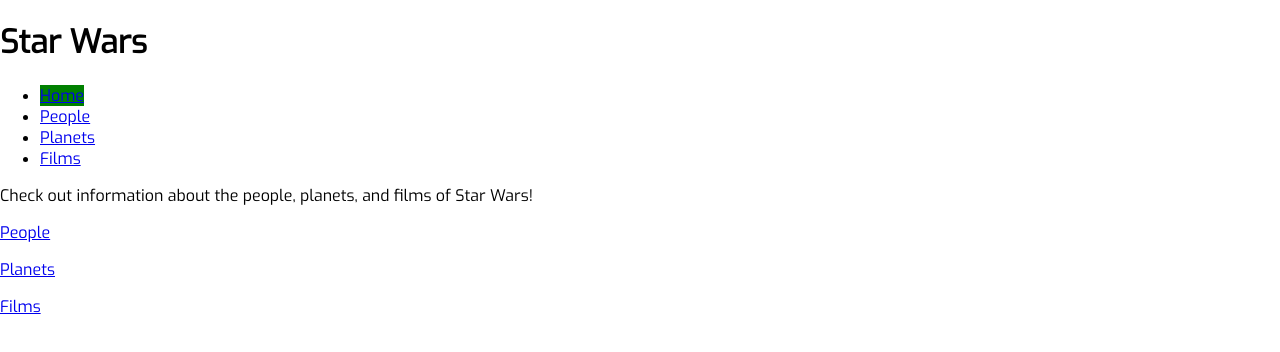
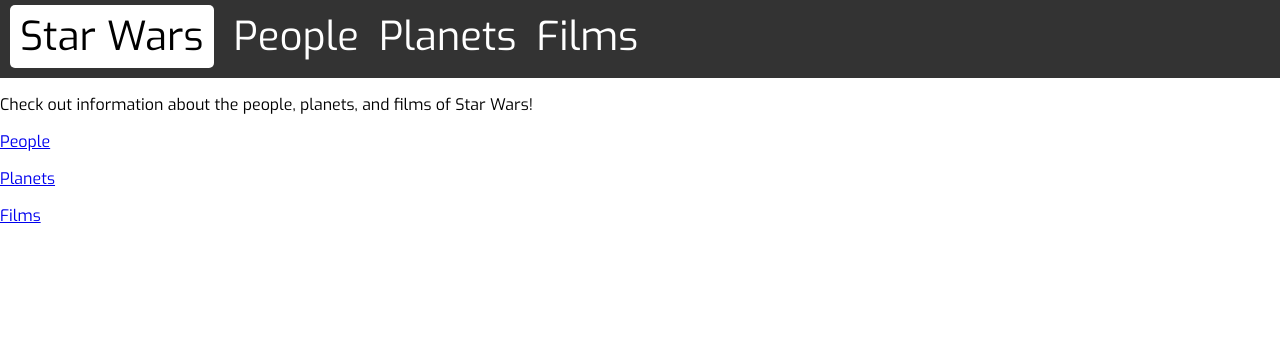
Before and after one commit to megahzord22/starwarsreactrouterapplication, a React (Vite) app: page / in a window 1280 px wide. Shown: the top 352 px of the page. Built offline with nearby package versions, Linux system fonts and the light colour scheme.

Commit message:
almost there

```diff
--- a/src/App.jsx
+++ b/src/App.jsx
@@ -25,8 +25,8 @@
 
 export function People() {
     return <>
-    <div>
-    <aside>
+    <div className="container">
+    <aside className="sidebar">
         <ul>
                     {Object.keys(peopleData).map(item => (
                         <li key={item}>
@@ -35,15 +35,15 @@
                     ))}
                 </ul>
     </aside>
+    <div className="content"><Outlet /></div>
     </div>
-    <div><Outlet /></div>
 </>
 }
 
 export function Planets() {
     return <>
-    <div>
-    <aside>
+    <div className="container">
+    <aside className="sidebar">
         <ul>
                     {Object.keys(planetsData).map(item => (
                         <li key={item}>
@@ -52,15 +52,15 @@
                     ))}
                 </ul>
     </aside>
+    <div className="content"><Outlet /></div>
     </div>
-    <div><Outlet /></div>
 </>
 }
 
 export function Films() {
     return  <>
-    <div>
-            <aside>
+    <div className="container">
+            <aside className="sidebar">
                 <ul>
                     {Object.keys(filmsData).map(item => (
                         <li key={item}>
@@ -69,7 +69,7 @@
                     ))}
                 </ul>
             </aside>
-            <div><Outlet /></div>
+            <div className="content"><Outlet /></div>
             </div>
         </>
 
@@ -80,12 +80,9 @@
     return (
         <>
         <div>
-            <h1>Star Wars</h1>
-        </div>
-        <div>
             <nav>
                 <ul>
-                    <li><NavLink to="/">Home</NavLink></li>
+                    <li><NavLink to="/">Star Wars</NavLink></li>
                     <li><NavLink to="/people"
                     className={({ isActive }) =>
                     isActive ? "active" : ""
--- a/src/index.css
+++ b/src/index.css
@@ -1,9 +1,5 @@
 @import url('https://fonts.googleapis.com/css2?family=Exo&display=swap');
 
-body {
-  margin: 0;
-  font-family: 'Exo', sans-serif;
-}
 
 img {
     width: 300px;
@@ -12,3 +8,86 @@
 a.active {
   background-color: green;
 }
+
+body {
+  display: flex;
+  flex-direction: column;
+  height: 100vh;
+  margin: 0;
+  font-family: 'Exo', sans-serif;
+}
+
+nav {
+  background-color: #333;
+  color: white;
+  padding: 10px;
+  display: flex;
+}
+
+nav ul {
+  display: flex;
+  list-style-type: none;
+  padding: 0;
+  margin: 0;
+}
+
+nav ul li {
+  margin-right: 20px;
+}
+nav ul li:first-child a {
+  background-color: white;
+  color: black;
+  padding: 5px 10px;
+  border-radius: 5px;
+}
+nav ul li:last-child {
+  margin-right: 0;
+}
+
+nav ul li a {
+  color: white;
+  text-decoration: none;
+  font-size: 40px;
+}
+
+nav ul li a:hover {
+  text-decoration: underline;
+}
+
+
+.container {
+  display: flex;
+  flex: 1;
+}
+
+.sidebar {
+  background-color: #555;
+  color: white;
+  padding: 10px;
+  width: 200px;
+}
+
+.content {
+  flex: 1;
+  padding: 10px;
+  overflow-y: auto;
+  margin-left: 10px;
+}
+
+ul {
+  list-style-type: none;
+  padding: 0;
+}
+
+ul li {
+  margin-bottom: 5px;
+}
+
+ul li a {
+  color: white;
+  text-decoration: none;
+}
+
+ul li a:hover {
+  text-decoration: underline;
+}
```
